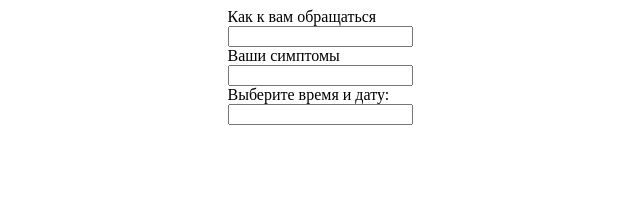
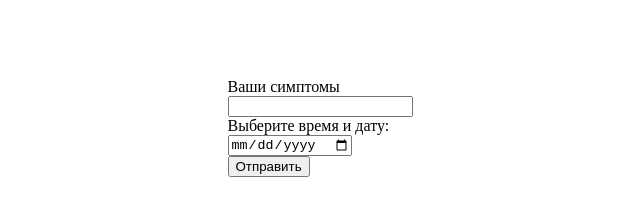
Before and after one commit to shalnev/myLog-front, a plain HTML site: page index.html in a window 1280 px wide. Shown: the whole page, without its empty margins (320-960 px from the left). Drawn offline with Linux system fonts and the light colour scheme.

Commit message:
try in js

```diff
--- a/index.html
+++ b/index.html
@@ -7,19 +7,18 @@
 </head>
 
 <body class="body">
-<div class="header"></div>
+<header class="header"></header>
 <form class="form">
     <div class="form__elements">
-        <label class="form__label">
-            Как к вам обращаться
-            <div><input class="text"></div>
-        </label>
+
         <label class="form__label">
             Ваши симптомы
-            <div><input class="text"></div>
+            <div><input class="form__label-symptoms"></div>
         </label>
         <label class="form__label">
             Выберите время и дату:
-            <div><input class="number-vysota" type="text"   onchange="alert(this.value)"></div>
+            <div><input class="form__label-calendar" type="date" onchange="alert(this.value)"></div>
         </label>
+        <input type="submit" value="Отправить">
+</form>
 </body>
--- a/style.css
+++ b/style.css
@@ -1,4 +1,9 @@
-.body{
+.form{
 display: flex;
 justify-content: center;
 }
+
+.header{
+    height: 70px;
+    width: 100%;
+}
```
Also changed, not shown: js.js (added).
